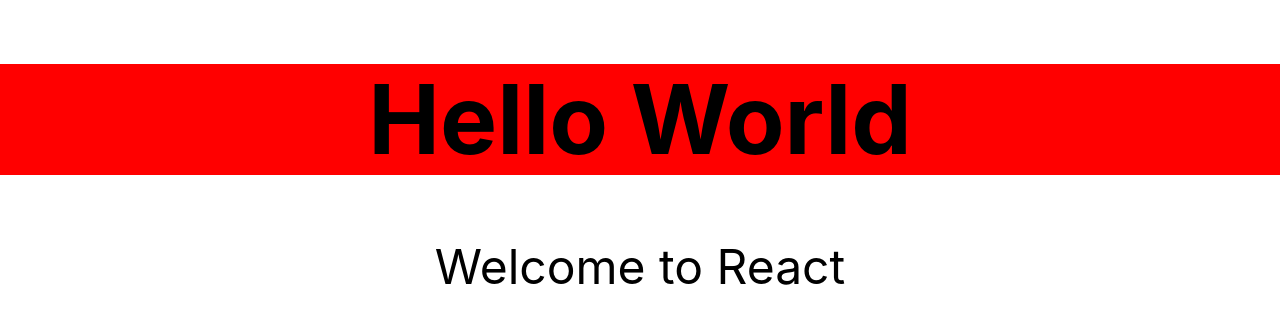
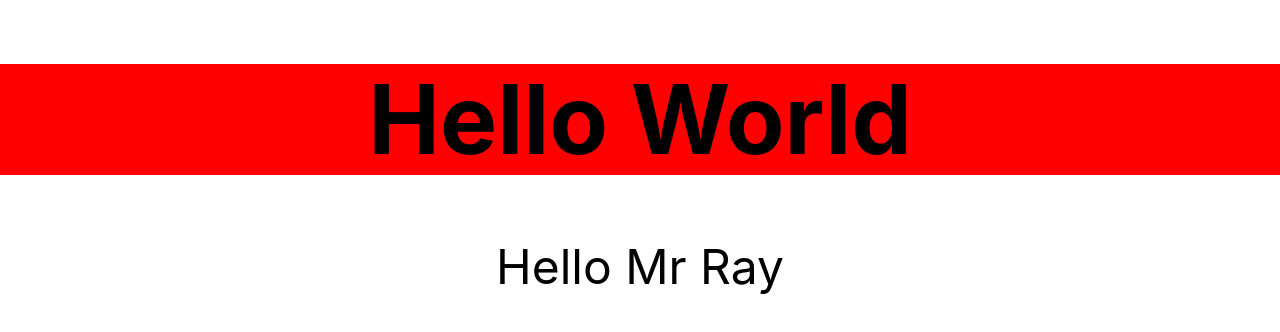
Before and after one commit to roncloud20/robofriends, a React (Create React App) app: page / in a window 1280 px wide. Shown: the top 332 px of the page. Built offline with nearby package versions, Linux system fonts and the light colour scheme.

Commit message:
Adding props to the index.js and calling it in the Hello.js

```diff
--- a/src/Hello.js
+++ b/src/Hello.js
@@ -6,7 +6,7 @@ class Hello extends Component {
         return (
             <div className="f1 tc">
                 <h1>Hello World</h1>
-                <p>Welcome to React</p>
+                <p>{this.props.greeting}</p>
             </div>
         );
     }
--- a/src/index.js
+++ b/src/index.js
@@ -7,7 +7,7 @@ import 'tachyons';
 
 ReactDOM.render(
   <React.StrictMode>
-    <Hello />
+    <Hello greeting={"Hello Mr Ray"} />
   </React.StrictMode>,
   document.getElementById('root')
 );
```
